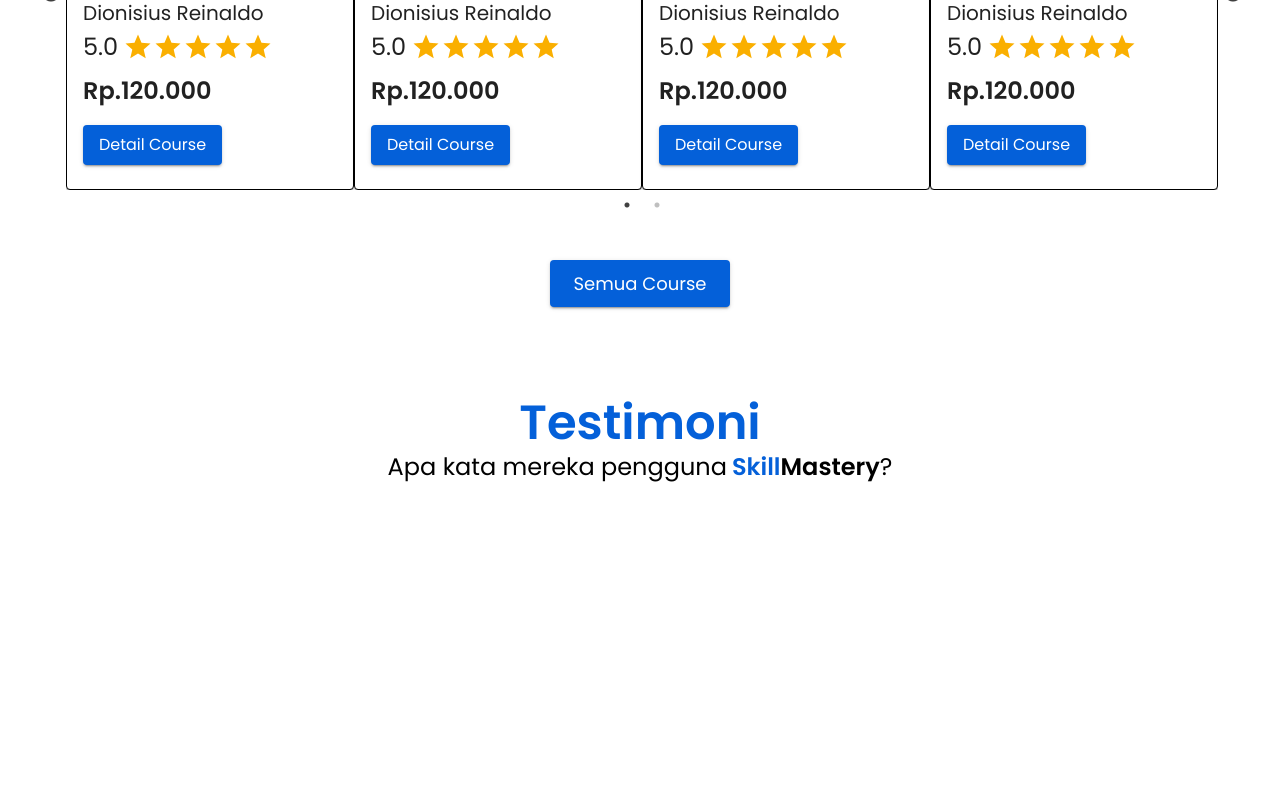
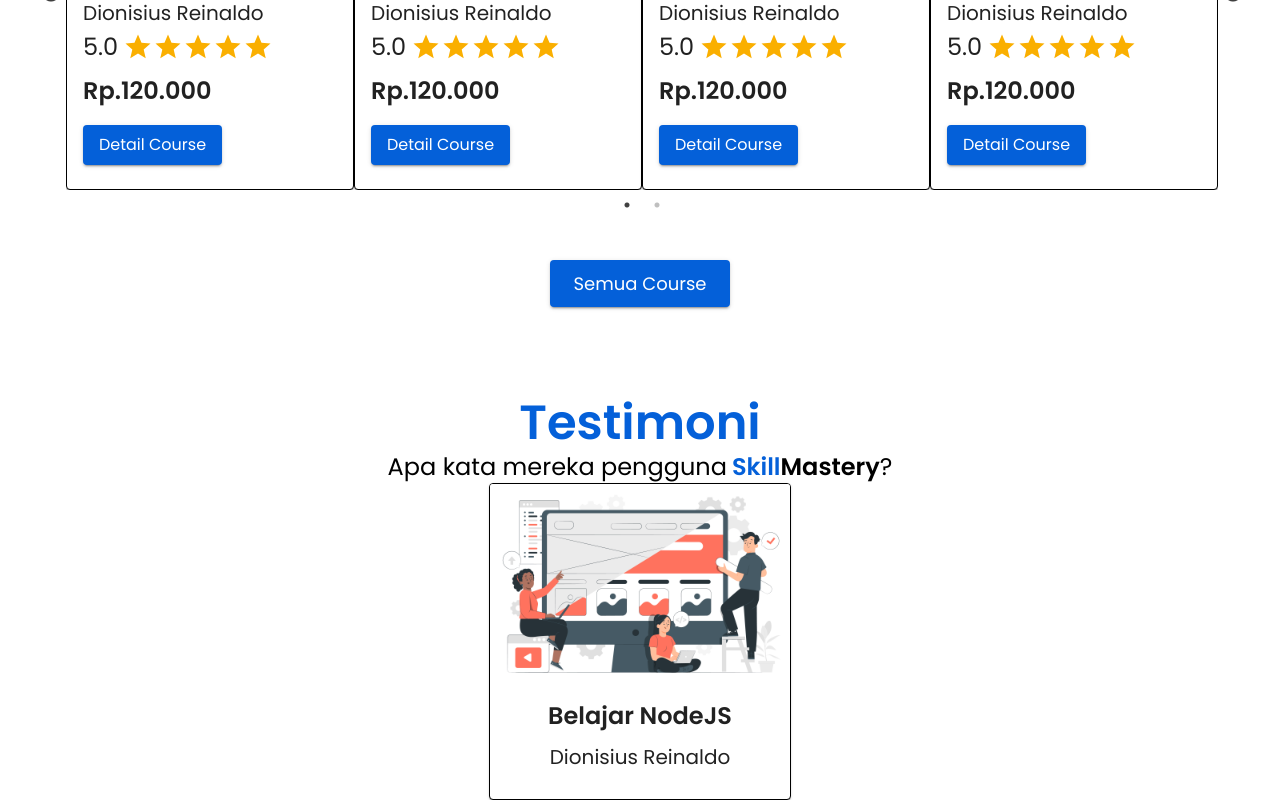
Before and after one commit to tugas-akhir-fs26/FE-SkillMastery, a React (Vite) app: page / in a window 1280 px wide. Shown: the part 1180-1980 px from the top of the page. Before the commit the page ends 1663 px from the top, so only its background shows below. Built offline with nearby package versions, Linux system fonts and the light colour scheme.

Commit message:
membuat card testi

```diff
--- /dev/null
+++ b/src/components/homepage/testiCard.jsx
@@ -0,0 +1,30 @@
+import Card from "@mui/material/Card";
+import CardContent from "@mui/material/CardContent";
+import CardMedia from "@mui/material/CardMedia";
+import Typography from "@mui/material/Typography";
+import React from "react";
+
+export default function TestiCard() {
+  return (
+    <Card sx={{ maxWidth: 300, border: "1px solid black", margin: "auto", }}>
+      <CardMedia
+        sx={{ height: 200 }}
+        image="../src/assets/courses/figma.jpg"
+        title="Belajar Node"
+      />
+      <CardContent>
+        <Typography
+          gutterBottom
+          variant="h5"
+          component="div"
+          sx={{ fontWeight: 600 }}
+        >
+          Belajar NodeJS
+        </Typography>
+        <Typography variant="subtitle1" sx={{ fontSize: "20px" }}>
+          Dionisius Reinaldo
+        </Typography>
+      </CardContent>
+    </Card>
+  );
+}
--- a/src/components/homepage/testimoni.jsx
+++ b/src/components/homepage/testimoni.jsx
@@ -1,6 +1,7 @@
 import Box from "@mui/material/Box";
 import Typography from "@mui/material/Typography";
 import React from "react";
+import TestiCard from "./testiCard";
 
 export default function Testimoni() {
   return (
@@ -21,6 +22,8 @@ export default function Testimoni() {
             <Typography variant="h5" sx={{fontWeight: 600}}>Mastery</Typography> ?
           </Typography>
         </div>
+
+        <TestiCard />
       </Box>
     </>
   );
```
